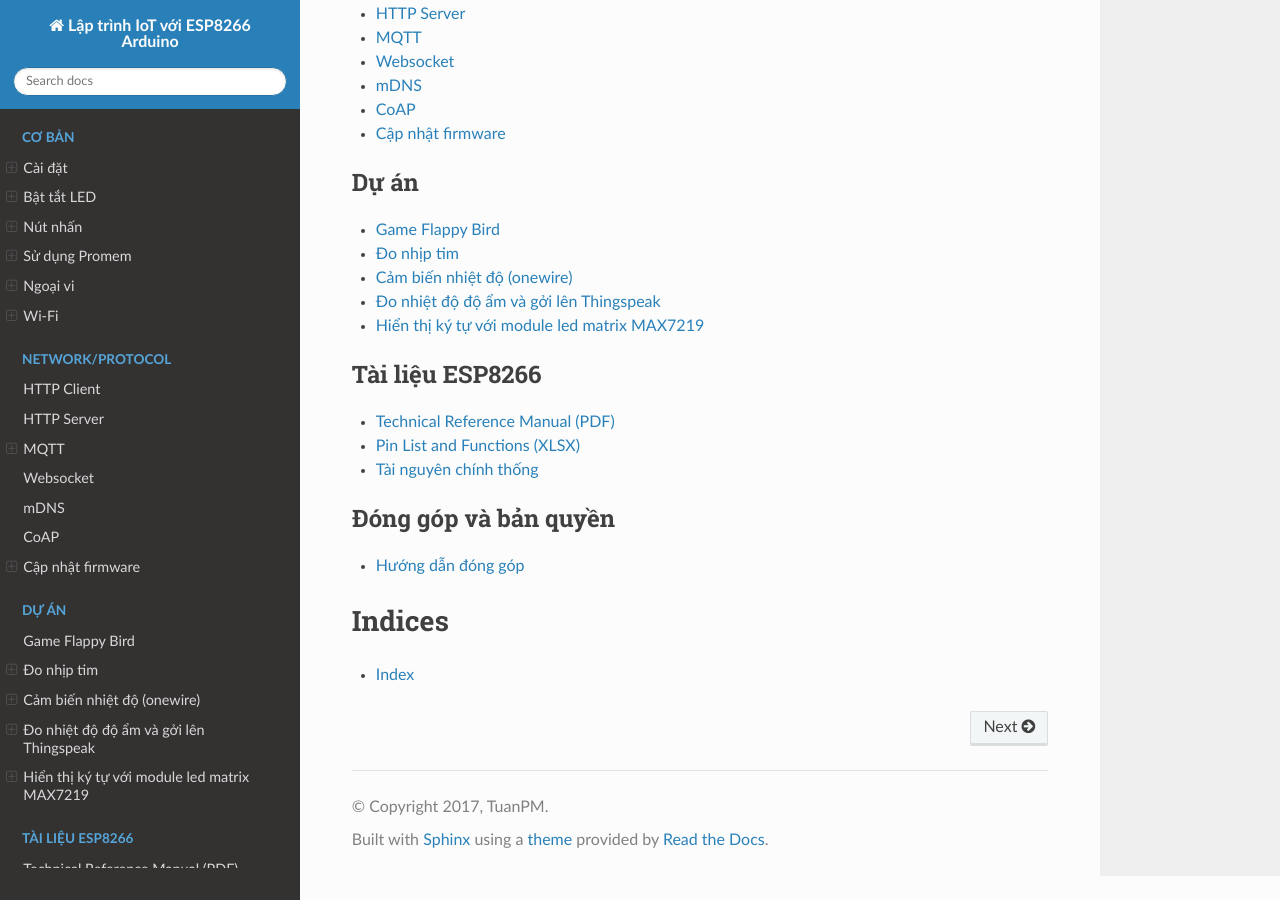
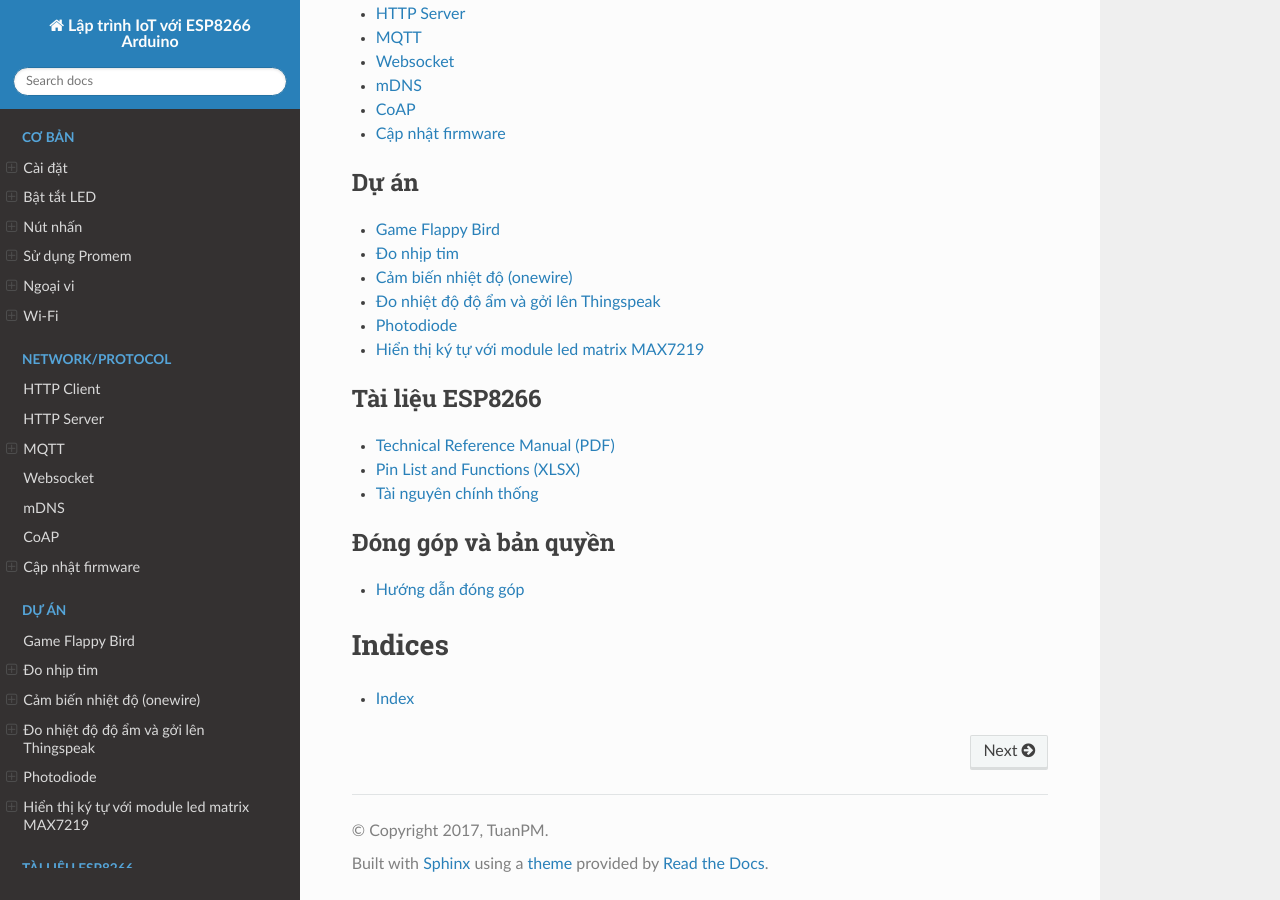
Before and after one commit to esp8266vn/arduino.esp8266.vn, a Sphinx documentation site: the page built from docs/index.rst, in a window 1280 px wide and 900 px high, scrolled down 1866 px. Built offline with Sphinx 7.4.7 and the Read the Docs theme 2.0.0, drawn with Linux system fonts in a browser that asks for light colours.

Commit message:
fix mistake in heart-rate project

```diff
--- a/docs/index.rst
+++ b/docs/index.rst
@@ -43,6 +43,7 @@
    Đo nhịp tim <projects/heart-rate>
    Cảm biến nhiệt độ (onewire) <projects/onewire>
    Đo nhiệt độ độ ẩm và gởi lên Thingspeak <projects/dht11-thingspeak>
+   Photodiode <projects/sensor-photodiode>
    Hiển thị ký tự với module led matrix MAX7219 <projects/led-matrix-max7219>
 
 
--- a/docs/projects/heart-rate.rst
+++ b/docs/projects/heart-rate.rst
@@ -33,7 +33,7 @@
 +--------------------+----------------------------------------------------------+
 | **Thư viện**       | **Link**                                                 |
 +====================+==========================================================+
-| Thư viện MAX30100   | https://github.com/oxullo/Arduino-MAX30100              |
+| Thư viện MAX30100  | https://github.com/oxullo/Arduino-MAX30100               |
 +--------------------+----------------------------------------------------------+
 | OLED               | https://github.com/squix78/esp8266-oled-ssd1306          |
 +--------------------+----------------------------------------------------------+
```
